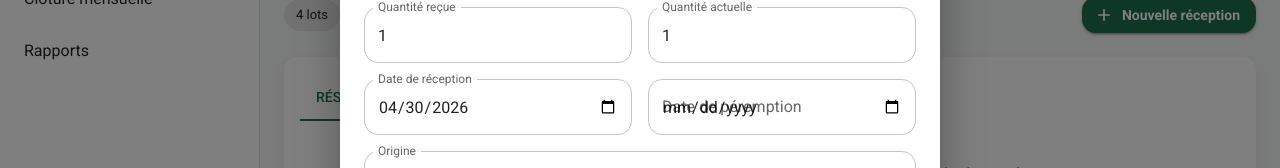
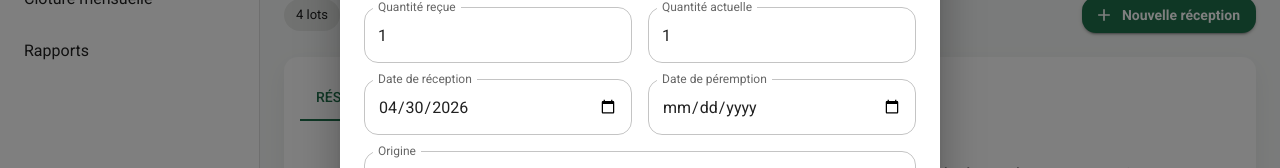
Before and after one commit to mauricioDallOnder/gestion-stock, a Next.js app: page /estoque in a window 1280 px wide. Both pictures are taken after a click on the button "Nouvelle réception". Shown: the part 317-485 px from the top of the page. Built offline with nearby package versions, Linux system fonts and the light colour scheme; what @mui/material-nextjs would draw is missing.

Commit message:
Refactor TextField props for date fields

```diff
--- a/features/estoque/LoteEstoqueFormDialog.tsx
+++ b/features/estoque/LoteEstoqueFormDialog.tsx
@@ -15,10 +15,7 @@ import type { LotStockFormValues, OrigineStock } from "@/types/estoque";
 import type { Produit } from "@/types/produto";
 
 import { originesStock } from "@/types/estoque";
-import {
-  getLotDefaultValues,
-  origineStockLabels,
-} from "./estoqueUtils";
+import { getLotDefaultValues, origineStockLabels } from "./estoqueUtils";
 
 type LotStockFormDialogProps = {
   open: boolean;
@@ -225,7 +222,11 @@ export function LotStockFormDialog({
               }
               error={Boolean(errors.dateReception)}
               helperText={errors.dateReception}
-              InputLabelProps={{ shrink: true }}
+              slotProps={{
+                inputLabel: {
+                  shrink: true,
+                },
+              }}
               fullWidth
             />
 
@@ -238,7 +239,11 @@ export function LotStockFormDialog({
               }
               error={Boolean(errors.dateValidite)}
               helperText={errors.dateValidite}
-              InputLabelProps={{ shrink: true }}
+              slotProps={{
+                inputLabel: {
+                  shrink: true,
+                },
+              }}
               fullWidth
             />
           </Box>
```
